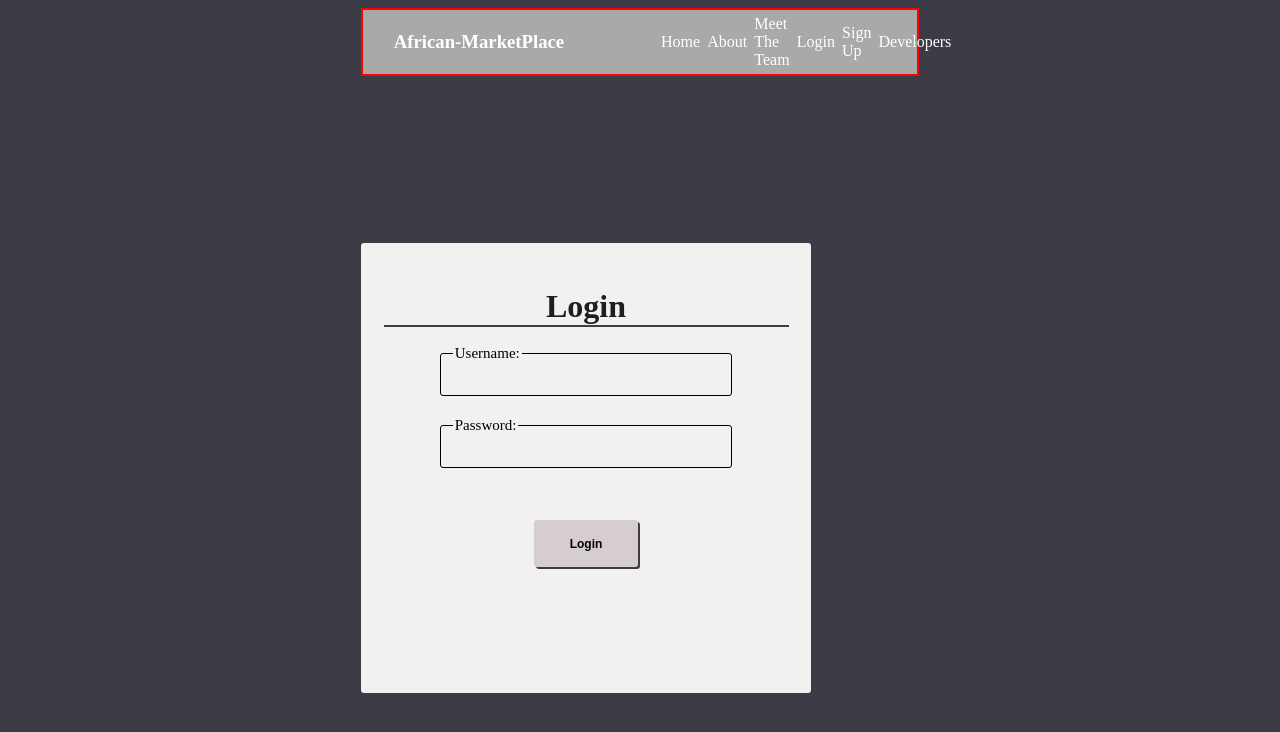
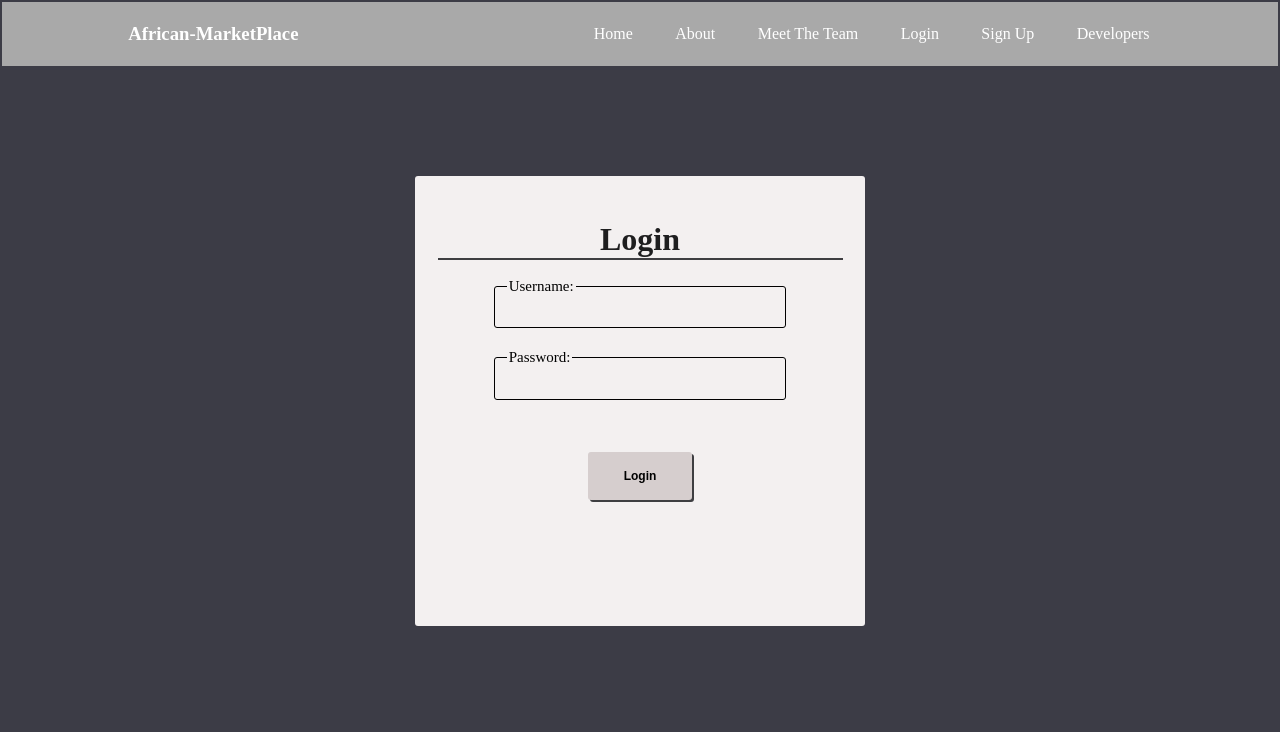
Before and after one commit to African-Marketplace-Sauti-Africa/frontEnd, a React (Create React App) app in the folder front-end/: page /login in a window 1280 px wide. Shown: the top 732 px of the page. Built offline with nearby package versions, Linux system fonts and the light colour scheme.

Commit message:
nav bar is starting to look relatively normal

```diff
--- a/front-end/src/App.js
+++ b/front-end/src/App.js
@@ -19,8 +19,8 @@ function App(props) {
   console.log("APP: ", props)
   return (
     <Router>
+      <Nav/>
       <div>
-        <div className='nav'><Nav/></div>
         <Route
           render={({ location }) => {
             console.log("LOC: ", location)
--- a/front-end/src/components/Nav.js
+++ b/front-end/src/components/Nav.js
@@ -1,8 +1,11 @@
 import React from 'react';
 import {Link} from 'react-router-dom'
+import '../styles/nav.css'
+
 
 function Nav() {
     return (
+    <div>
       <nav className='navBar'>
           <Link style={{color: 'white', textDecoration: 'none'}} to='/'>
           <h3>African-MarketPlace</h3>
@@ -16,6 +19,7 @@ function Nav() {
             <Link className='navDevs' to="/devs"><li>Developers</li></Link>
           </ul>
       </nav>
+    </div>
     );
   }
 
--- a/front-end/src/styles/App.css
+++ b/front-end/src/styles/App.css
@@ -1,36 +1,3 @@
 * {
   box-sizing: border-box;
 }
-
-nav{
-  display: flex;
-  justify-content: space-around;
-  align-items: center;
-  height: 4rem;
-  background: darkgray;
-  color: white;
-}
-
-.nav{
-  border: 2px solid red;
-  min-width: 100%;
-}
-
-.navLinks{
-  width: 50%;
-  display: flex;
-  justify-content: space-around;
-  align-items: center;
-  list-style: none;
-}
-
-.navBar a {
-
-  color: white;
-  padding: 1.5%;
-  text-decoration: none;
-}
-
-.navBar a:hover {
-  color: #21b2a6;
-}
--- a/front-end/src/styles/DevPage.css
+++ b/front-end/src/styles/DevPage.css
@@ -34,12 +34,13 @@ img{
 .imgDesc {
   position: absolute;
   border-radius: 2%;
-  top: -4.7%;
-  bottom: -3.6%;
-  left: .5%;
-  right: .5%;
+  top: -7%;
+  bottom: -6%;
+  left: .3%;
+  right: .3%;
   background: rgba(2, 2, 2, 0.72);
   color: #fff;
+  font-size: 150%;
   visibility: hidden;
   padding-top: 43%;
   opacity: 0;
--- a/front-end/src/styles/Login.css
+++ b/front-end/src/styles/Login.css
@@ -4,18 +4,14 @@
 
 body{
     background-color: rgb(60, 60, 70);
-    display: flex;
-    flex-direction: row;
-    justify-content: center;
-
 }
 
 .form {
+    /* border: 2px solid red; */
     background-color: rgb(60, 60, 70);
-    margin-top: 30%;
-    margin-bottom: 25%;
-
-
+    margin-top: 8.7%;
+    display: flex;
+    justify-content: center;
 }
 
 #loginTitle{
--- /dev/null
+++ b/front-end/src/styles/nav.css
@@ -0,0 +1,32 @@
+nav{
+    display: flex;
+    justify-content: space-around;
+    align-items: center;
+    height: 4rem;
+    background: darkgray;
+    color: white;
+    margin-top: -.51%;
+    margin-right: -.5%;
+    margin-left: -.51%;
+
+}
+
+
+.navLinks{
+  width: 50%;
+  display: flex;
+  justify-content: space-around;
+  align-items: center;
+  list-style: none;
+}
+
+.navBar a {
+
+  color: white;
+  padding: 1.5%;
+  text-decoration: none;
+}
+
+.navBar a:hover {
+  color: #21b2a6;
+}
```
